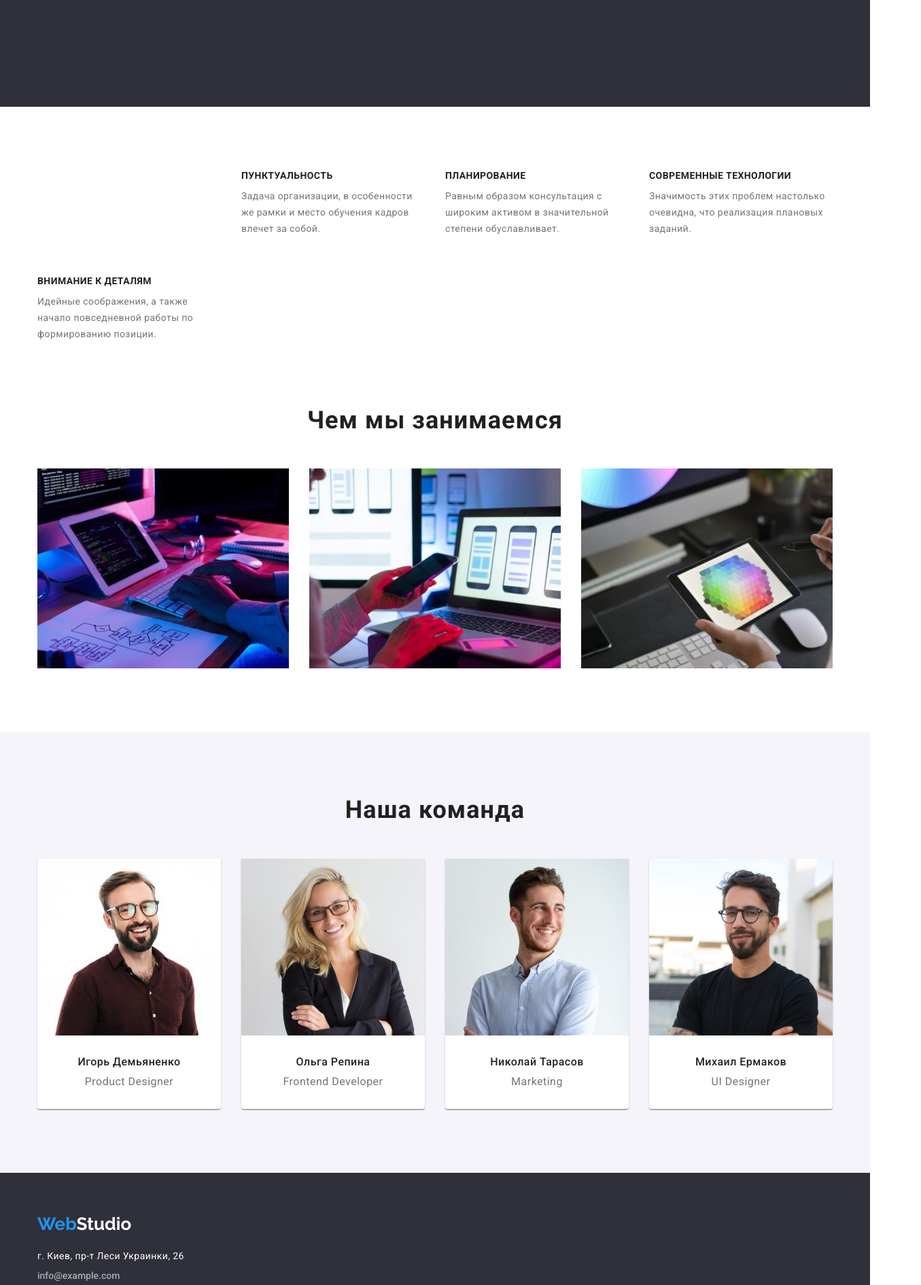
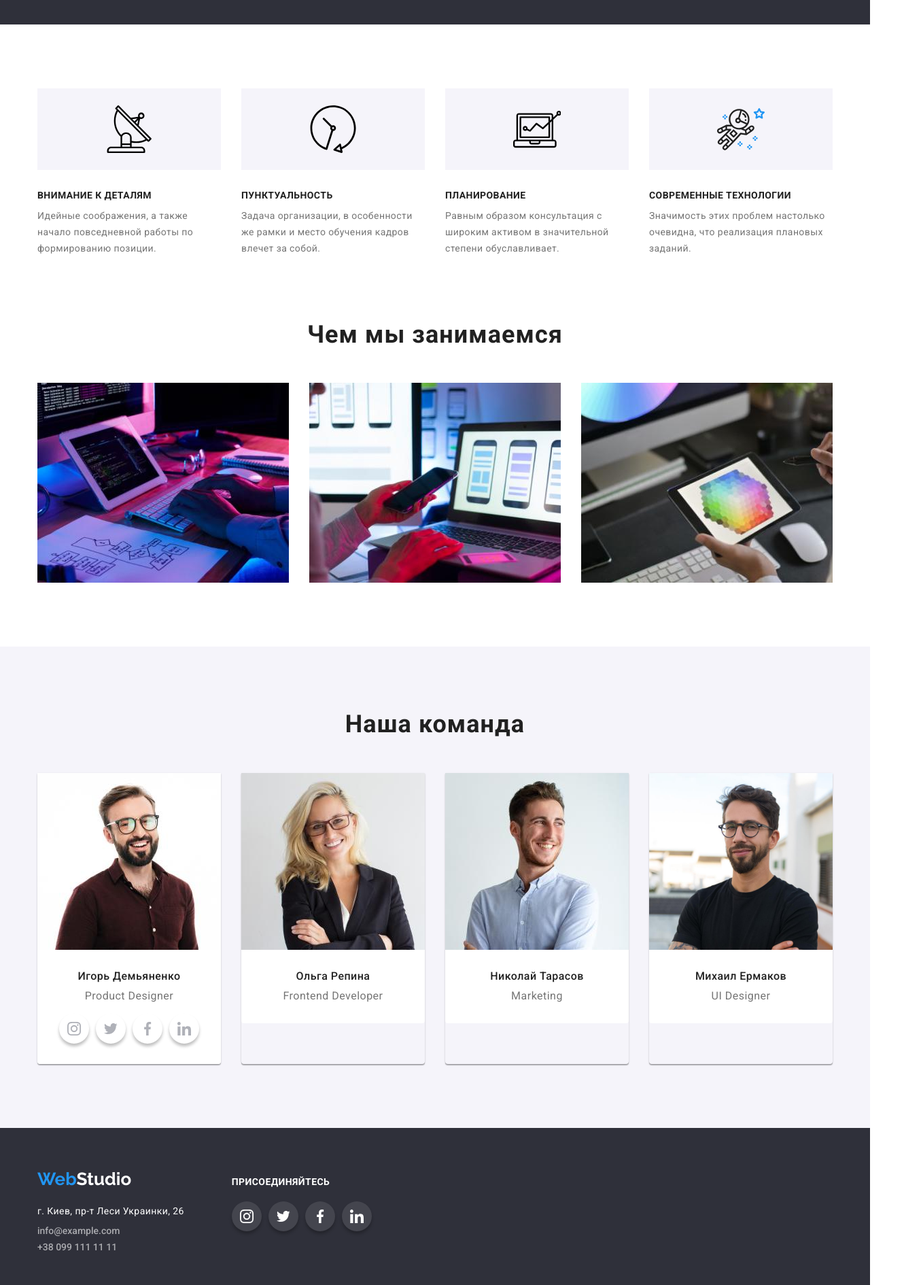
Before and after one commit to Lidokl/goit-markup-hw-04, a plain HTML site: page index.html in a window 1280 px wide. Shown: the part 660-2550 px from the top of the page at 68% size, 1355 px wide, since content can reach past the window. Drawn offline with nearby package versions, Linux system fonts and the light colour scheme.

Commit message:
Update index.html

```diff
--- a/index.html
+++ b/index.html
@@ -44,14 +44,17 @@
           <li class="info-list-item">
 
             <a href="mailto:info@example.com" class="info-link"
-              >info@devstudio.com</a
+              >
+              <svg class="info-icon" width="16px" height="12px">
+              <use href="./images/symbol-defs.svg#icon-envelope"></use>
+            </svg>info@devstudio.com</a
             >
           </li>
           <li class="info-list-item">
-            <a href="tel:+380991111111" class="info-link">+38 096 111 11 11
-              <svg>
-                <use hre ></use>
-              </svg>
+
+            <a href="tel:+380991111111" class="info-link"><svg class="info-icon" width="10px" height="16px">
+              <use href="./images/symbol-defs.svg#icon-tel"></use>
+            </svg>+38 096 111 11 11
               </a>
           </li>
         </ul>
@@ -74,9 +77,9 @@
         <div class="container">
           <ul class="feature-list">
             <li class="feature-list-item">
-              <svg>
-                <use href="./"></use>
-              </svg>
+             <div class="feature-img"> <svg>
+                <use class="feature-img-1" href="./images/symbol-defs.svg#icon-Vector" width="70px" height="70px"></use>
+              </svg></div>
               <h2 class="feature-item-title">Внимание к деталям</h2>
               <p class="feature-item-text">
                 Идейные соображения, а также начало повседневной работы по
@@ -85,6 +88,9 @@
             </li>
 
             <li class="feature-list-item">
+              <div class="feature-img"> <svg>
+                <use class="feature-img-1" href="./images/symbol-defs.svg#icon-Vector-1" width="70px" height="70px"></use>
+              </svg></div>
               <h2 class="feature-item-title">Пунктуальность</h2>
               <p class="feature-item-text">
                 Задача организации, в особенности же рамки и место обучения
@@ -93,6 +99,9 @@
             </li>
 
             <li class="feature-list-item">
+              <div class="feature-img"> <svg>
+                <use class="feature-img-1" href="./images/symbol-defs.svg#icon-Vector-2" width="70px" height="70px"></use>
+              </svg></div>
               <h2 class="feature-item-title">Планирование</h2>
               <p class="feature-item-text">
                 Равным образом консультация с широким активом в значительной
@@ -101,6 +110,9 @@
             </li>
 
             <li class="feature-list-item">
+              <div class="feature-img"> <svg>
+                <use class="feature-img-1" href="./images/symbol-defs.svg#icon-astronaut" width="70px" height="70px"></use>
+              </svg></div>
               <h2 class="feature-item-title">Современные технологии</h2>
               <p class="feature-item-text">
                 Значимость этих проблем настолько очевидна, что реализация
@@ -156,6 +168,22 @@
                 <div class="team-content">
                   <h3 class="team-name">Игорь Демьяненко</h3>
                   <p class="team-text">Product Designer</p>
+                  <ul class="social-link">
+                    <li class="social-team-item">
+               <a class="social-team-link" href="#">
+                    <svg class="social-team" width="20px" height="20px"><use href="images\symbol-defs.svg#icon-instagram"></use></svg></a></li>
+
+                    <li class="social-team-item">
+               <a class="social-team-link" href="#">
+                 <svg class="social-team" width="20px" height="20px"><use href="images\symbol-defs.svg#icon-twitter"></use></svg></a></li>
+                   <li class="social-team-item">
+               <a class="social-team-link" href="#">
+                 <svg class="social-team" width="20px" height="20px"><use href="images\symbol-defs.svg#icon-facebook"></use></svg></a></li>
+                    <li class="social-team-item">
+               <a class="social-team-link" href="#">
+                   <svg class="social-team" width="20px" height="20px"><use href="images\symbol-defs.svg#icon-linkedin"></use></svg></a></li>
+
+                  </ul>
                 </div>
               </div>
             </li>
@@ -170,6 +198,7 @@
                 <div class="team-content">
                   <h3 class="team-name">Ольга Репина</h3>
                   <p class="team-text">Frontend Developer</p>
+
                 </div>
               </div>
             </li>
@@ -207,7 +236,8 @@
     </main>
 
     <footer class="footer">
-      <div class="container">
+      <div class="container footer-container">
+        <div>
           <a href="#" class="logo" lang="en"
             ><span class="logo-web">Web</span
             ><span class="logo-footer">Studio</span></a
@@ -235,6 +265,32 @@
           </ul>
         </address>
        </div>
+
+        <div class="join-container">
+         <div class="container-footer-svg">
+          <h3 class="footer-title">Присоединяйтесь</h3>
+          <ul class="social-footer-list">
+             <li class="social-footer-item">
+               <a class="social-footer-link" href="#">
+                    <svg class="social-footer" width="20px" height="20px"><use href="images\symbol-defs.svg#icon-instagram"></use></svg></a></li>
+
+                    <li class="social-footer-item">
+               <a class="social-footer-link" href="#">
+                 <svg class="social-footer" width="20px" height="20px"><use href="images\symbol-defs.svg#icon-twitter"></use></svg></a></li>
+
+                 <li class="social-footer-item">
+               <a class="social-footer-link" href="#">
+                 <svg class="social-footer" width="20px" height="20px"><use href="images\symbol-defs.svg#icon-facebook"></use></svg></a></li>
+
+                <li class="social-footer-item">
+               <a class="social-footer-link" href="#">
+                   <svg class="social-footer" width="20px" height="20px"><use href="images\symbol-defs.svg#icon-linkedin"></use></svg></a></li>
+
+          </ul>
+          </div>
+        </div>
+      </div>
+
     </footer>
   </body>
 </html>
```
Lines whose indentation alone changed are shown as unchanged.
